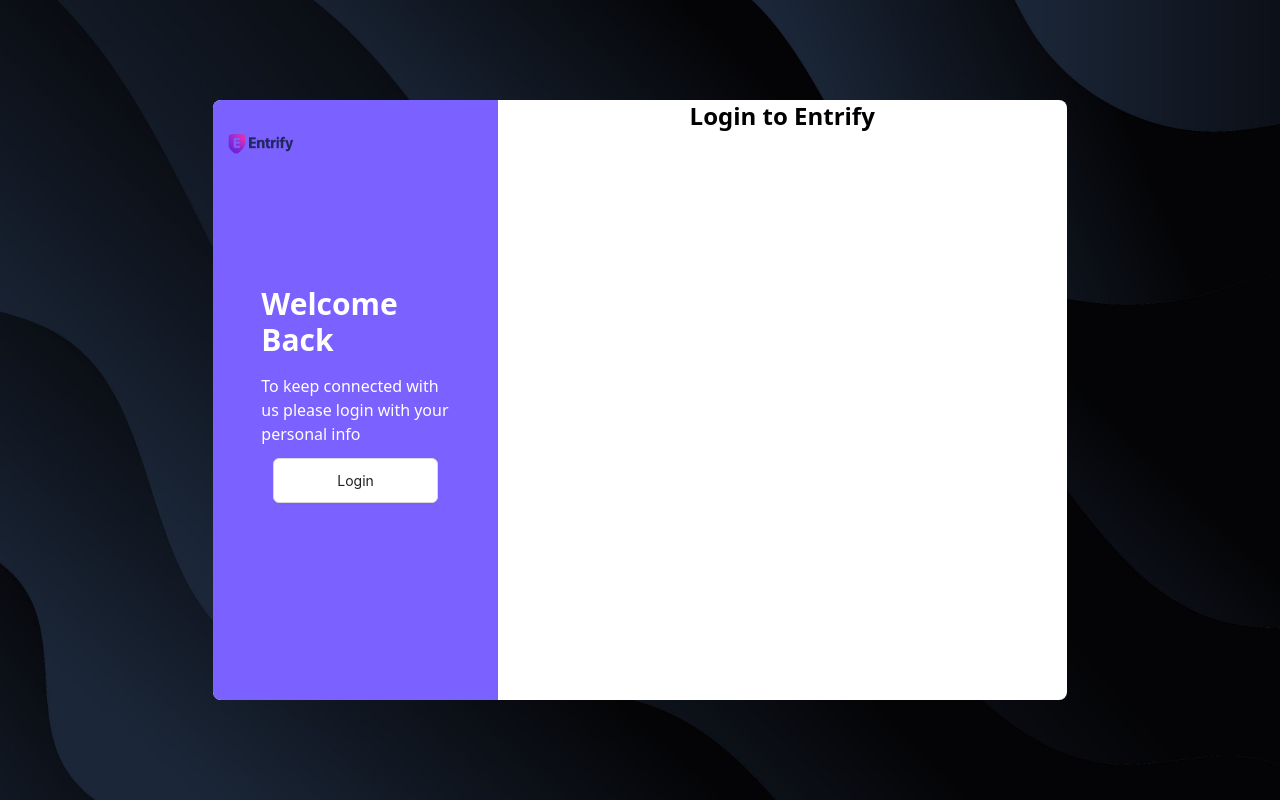
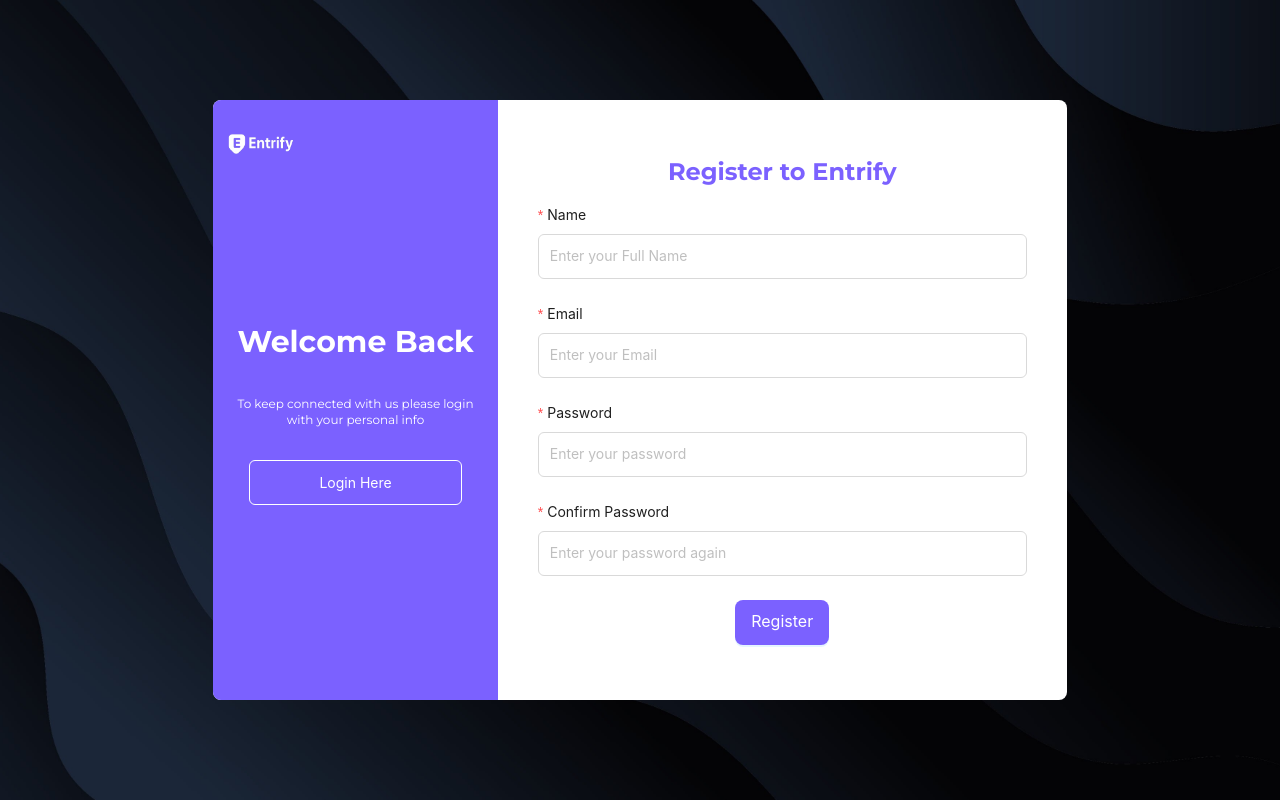
Before and after one commit to NitinDevSpace/entrify, a React (Vite) app in the folder client/: page /register in a window 1280 px wide. Built offline with nearby package versions, Linux system fonts and the light colour scheme.

Commit message:
Login & Register Done

```diff
--- a/client/package.json
+++ b/client/package.json
@@ -12,6 +12,7 @@
   "dependencies": {
     "antd": "^5.26.3",
     "axios": "^1.10.0",
+    "framer-motion": "^12.23.0",
     "react": "^19.1.0",
     "react-dom": "^19.1.0",
     "react-router-dom": "^7.6.3"
--- a/client/src/App.jsx
+++ b/client/src/App.jsx
@@ -4,18 +4,21 @@
 import Register from './pages/Register'
 import Login from './pages/Login'
 import PageNotFound from './pages/PageNotFound'
+import { AnimatePresence } from "framer-motion"
 
 function App() {
 
   return (
     <div>
       <BrowserRouter>
+      <AnimatePresence mode="wait">
         <Routes>
           <Route path='/' element = {<Home />} />
           <Route path='/login' element = {<Login />} />
           <Route path='/register' element = {<Register />} />
           <Route path='/*' element = { <PageNotFound /> } />
         </Routes>
+      </AnimatePresence>
       </BrowserRouter>
     </div>
   )
--- a/client/src/pages/Login/index.jsx
+++ b/client/src/pages/Login/index.jsx
@@ -1,59 +1,97 @@
-import React from 'react'
-import {Button, Form, Input} from 'antd'
-import { Link } from 'react-router-dom'
-import bgImage from '../../assets/login_bg.jpeg'
-import tlogo from '../../assets/entrify_t.png'
-import { useNavigate } from 'react-router-dom'
+import React from "react";
+import { Button, Form, Input } from "antd";
+import { Link } from "react-router-dom";
+import bgImage from "../../assets/login_bg.jpeg";
+import tlogo from "../../assets/entrify_t.png";
+import { useNavigate } from "react-router-dom";
+import { motion } from "framer-motion";
 
 function Login() {
 	const navigate = useNavigate();
 	return (
-    <div className="relative p-0 flex items-center justify-center h-screen bg-cover bg-center" style={{ backgroundImage: `url(${bgImage})` }}>
-
+		<motion.div
+			initial={{ opacity: 0 }}
+			animate={{ opacity: 1 }}
+			exit={{ opacity: 0 }}
+			transition={{ duration: 1.3 }}
+		>
+			<div
+				className="relative p-0 flex items-center justify-center md:h-screen bg-cover bg-center"
+				style={{ backgroundImage: `url(${bgImage})` }}
+			>
 				{/* Login Conatiner */}
-      <div className="bg-white rounded-lg  h-3/4 w-2/3 flex justify-center overflow-hidden relative font-mon">
-        <img src={tlogo} alt="logo" className="absolute top-1 left-2 w-18 h-20 z-10" />
+				<div className="bg-white rounded-lg m-5  md:h-3/4 w-2/3 flex flex-col md:flex-row justify-center overflow-hidden relative font-mon ">
+					<img
+						src={tlogo}
+						alt="logo"
+						className="absolute top-0 md:top-1 left-2 w-18 h-20 z-10"
+					/>
 
 					{/* Left Panel */}
-        <div className='w-2/3 flex flex-col justify-center text-center'>
-            <h1 className="text-2xl font-bold text-center mb-4 ">Login to Entrify</h1>
-            <Form layout='vertical' className='flex flex-col'>
+					<div className="md:w-2/3 flex flex-col justify-center text-center pt-16 p-5 md:p-9">
+						<h1 className="text-2xl font-bold text-center mb-4 text-[#7B61FF]">
+							Login to Entrify
+						</h1>
+						<Form layout="vertical">
 							<Form.Item
-                label = 'Email'
-                htmlFor='email'
-                name='email'
-                className='d-block flex'
-                rules={[
-                  {required:true, message:"Enter Your Email"}
-                ]} >
-                <Input id='email' type='text' placeholder='Enter Your Email' />
+								label="Email"
+								htmlFor="email"
+								name="email"
+								className="d-block flex"
+								rules={[{ required: true, message: "Enter Your Email" }]}
+							>
+								<Input id="email" type="text" placeholder="Enter Your Email" />
 							</Form.Item>
 							<Form.Item
-                label = 'Password'
-                htmlFor='password'
-                name='password'
-                className='d-block flex'
-                rules={[
-                  {required:true, message:"Enter Password"}
-                ]} >
-                <Input id='password' type='password' placeholder='Enter Your password' />
+								label="Password"
+								htmlFor="password"
+								name="password"
+								className="d-block flex"
+								rules={[{ required: true, message: "Enter Password" }]}
+							>
+								<Input
+									id="password"
+									type="password"
+									placeholder="Enter Your password"
+								/>
 							</Form.Item>
 							<Form.Item>
-                <Button type='primary'>Login</Button>
+								<button className="hover:text-blue-500 text-sm">
+									Forgot your password?
+								</button>
+							</Form.Item>
+							<Form.Item>
+                <Button
+                  type="primary"
+									className="bg-[#7B61FF] text-white "
+									size="large"
+								>
+									Login
+								</Button>
 							</Form.Item>
 						</Form>
 					</div>
 
 					{/* Right Panel */}
-        <div className='w-1/3 bg-[#7B61FF] text-white p-10 flex flex-col justify-center gap-3 text-center'>
-            <h2 className='text-3xl font-extrabold mb-4'>Hello,  Friend!</h2>
-            <span className='inline-block'>Enter your personal details here and start your journey with us</span>
-            <Button onClick={() => {navigate('/register')}} className=' m-3'>Register</Button>
-        </div>
-
+					<div className="md:w-1/3 bg-[#7B61FF] text-white p-10 flex flex-col justify-center gap-3 text-center">
+						<h2 className="text-3xl font-extrabold mb-4">Hello, Friend!</h2>
+						<span className="inline-block">
+							Enter your personal details here and start your journey with us
+						</span>
+						<Button
+							ghost
+							onClick={() => {
+								navigate("/register");
+							}}
+							className=" m-3"
+						>
+							Register
+						</Button>
 					</div>
 				</div>
-  )
+			</div>
+		</motion.div>
+	);
 }
 
-export default Login
+export default Login;
--- a/client/src/pages/Register/index.jsx
+++ b/client/src/pages/Register/index.jsx
@@ -1,33 +1,127 @@
-import React from 'react'
-import bgImage from '../../assets/login_bg.jpeg'
-import tlogo from '../../assets/entrify_t.png'
-import { useNavigate } from 'react-router-dom'
-import { Button } from 'antd'
+import React from "react";
+import bgImage from "../../assets/login_bg.jpeg";
+import tlogo from "../../assets/logo-white.png";
+import { useNavigate } from "react-router-dom";
+import { Button, Form, Input } from "antd";
+import { motion } from "framer-motion";
 
 function Register() {
 	const navigate = useNavigate();
 	return (
-     <div className="relative p-0 flex items-center justify-center h-screen bg-cover bg-center" style={{ backgroundImage: `url(${bgImage})` }}>
-
+		<motion.div
+			initial={{ opacity: 0 }}
+			animate={{ opacity: 1 }}
+			exit={{ opacity: 0 }}
+			transition={{ duration: 1.3 }}
+		>
+			<div
+				className="relative p-0 flex items-center justify-center h-screen bg-cover bg-center"
+				style={{ backgroundImage: `url(${bgImage})` }}
+			>
 				{/* Register Conatiner */}
-      <div className="bg-white rounded-lg  h-3/4 w-2/3 flex justify-center overflow-hidden relative">
-        <img src={tlogo} alt="logo" className="absolute top-1 left-2 w-18 h-20 z-10" />
+				<div className="bg-white rounded-lg m-5  md:h-3/4 w-2/3 flex flex-col md:flex-row justify-center overflow-hidden relative font-mon ">
+					<img
+						src={tlogo}
+						alt="logo"
+						className="absolute top-0 md:top-1 left-2 w-18 h-20 z-10"
+					/>
 
 					{/* Left Panel */}
-        <div className='w-1/3 bg-[#7B61FF] text-white p-12 flex flex-col justify-center'>
-          <h2 className='text-3xl font-extrabold mb-4'>Welcome Back</h2>
-          <span>To keep connected with us please login with your personal info</span>
-          <Button onClick={() => {navigate('/login')}} className=' m-3'>Login</Button>
+					<div className="md:w-1/3 bg-[#7B61FF] text-white pt-16 p-6 flex flex-col justify-center text-center  md:gap-5">
+						<h2 className="text-lg md:text-3xl font-bold mb-4">Welcome Back</h2>
+						<span className="text-xs md:text-1l">
+							To keep connected with us please login with your personal info
+						</span>
+						<Button
+							onClick={() => {
+								navigate("/login");
+							}}
+							className=" m-3"
+							ghost
+						>
+							Login Here
+						</Button>
 					</div>
 
 					{/* Right Panel */}
-        <div className='m-0 p-0 w-2/3 '>
-          <h1 className="text-2xl font-bold text-center mb-4">Login to Entrify</h1>
-        </div>
-
+					<div className="m-0 md:w-2/3 flex flex-col justify-center p-10 text-center">
+						<h1 className="md:text-2xl font-bold text-center mb-4 text-[#7B61FF]">
+							Register to Entrify
+						</h1>
+						<Form layout="vertical">
+							<Form.Item
+								label="Name"
+								htmlFor="name"
+								name="name"
+								className="block"
+								rules={[{ required: true, message: "Enter Name" }]}
+							>
+								<Input
+									id="name"
+									type="text"
+									placeholder="Enter your Full Name"
+								/>
+							</Form.Item>
+							<Form.Item
+								label="Email"
+								htmlFor="email"
+								name="email"
+								rules={[
+									{ required: true, message: "Enter your Email" },
+									{ type: "email", message: "Enter a valid email" },
+								]}
+							>
+								<Input id="email" type="text" placeholder="Enter your Email" />
+							</Form.Item>
+							<Form.Item
+								label="Password"
+								htmlFor="password"
+								name="password"
+								rules={[{ required: true, message: "Enter your password" }]}
+							>
+								<Input
+									id="password"
+									type="password"
+									placeholder="Enter your password"
+								/>
+							</Form.Item>
+							<Form.Item
+								label="Confirm Password"
+								htmlFor="confirmPassword"
+								name="confirmPassword"
+								rules={[
+									{ required: true, message: "Please confirm your password" },
+									({ getFieldValue }) => ({
+										validator(_, value) {
+											if (!value || getFieldValue("password") === value) {
+												return Promise.resolve();
+											}
+											return Promise.reject(
+												new Error("Passwords do not match")
+											);
+										},
+									}),
+								]}
+							>
+								<Input
+									id="confirmPassword"
+									type="password"
+									placeholder="Enter your password again"
+								/>
+							</Form.Item>
+							<Button
+								type="primary"
+								className="bg-[#7B61FF] text-white"
+								size="large"
+							>
+								Register
+							</Button>
+						</Form>
 					</div>
 				</div>
-  )
+			</div>
+		</motion.div>
+	);
 }
 
-export default Register
+export default Register;
```
Also changed, not shown: client/src/assets/logo-white.png (added), 1 other file (tests, documents, lock files or other folders). Lines whose indentation alone changed are shown as unchanged.
